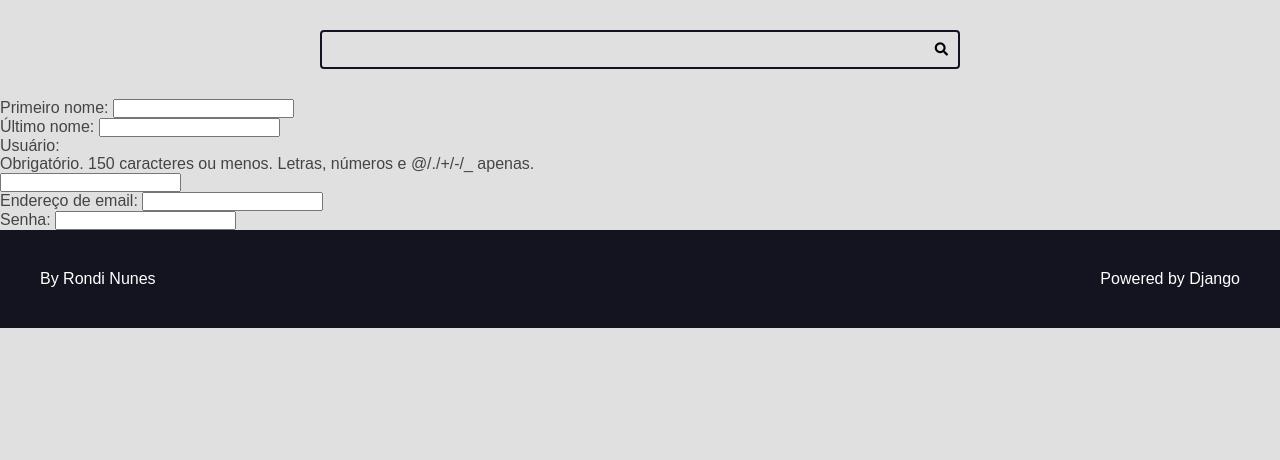
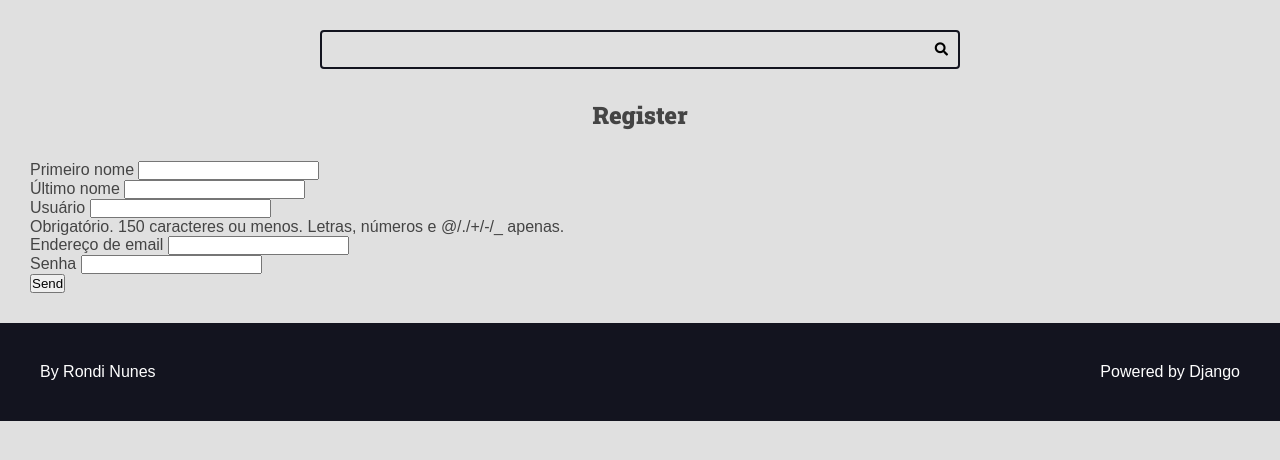
Before and after one commit to Rondi650/curso-django-udemy, a Django app: page /authors/register/ in a window 1280 px wide. Shown: the part 113-573 px from the top of the page. Run offline with Django 5.2, Linux system fonts and the light colour scheme.

Commit message:
feat(authors): enhance registration view with form handling and structured template

```diff
--- a/authors/templates/author/pages/register_view.html
+++ b/authors/templates/author/pages/register_view.html
@@ -1,6 +1,35 @@
 {% extends "global/base.html" %}
 
 
+{% block title %}Register | {% endblock title %}
+
 {% block content %}
-    {{ form }}
+  <div class="main-content center container">
+    <h2>Register</h2>
+  </div>
+
+  <div class="main-content container">
+    <form action="" method="POST">
+      {% csrf_token %}
+
+      <div class="form-content form-content-grid">
+        {% for field in form %}
+          <div class="form-group">
+            <label for="{{ field.id_for_label }}">{{ field.label }}</label>
+            {{field}}
+
+            {% if field.help_text %}
+              <p class="help-text">{{ field.help_text }}</p>
+            {% endif %}
+
+            {{ field.errors }}
+          </div>
+        {% endfor %}
+      </div>
+
+      <div class="form-group">
+        <button type="submit">Send</button>
+      </div>
+    </form>
+  </div>
 {% endblock content %}
--- a/authors/views.py
+++ b/authors/views.py
@@ -1,13 +1,15 @@
 from django.shortcuts import render
 from authors.forms import RegisterForm
+from django.http import HttpRequest
 
 # Create your views here.
 
 
-def register_view(request):
-    form = RegisterForm()
-    return render(request,
-                  template_name='author/pages/register_view.html',
-                  context={
-                      'form': form
-                  })
+def register_view(request: HttpRequest):
+    if request.POST:
+        form = RegisterForm(request.POST)
+    else:
+        form = RegisterForm()
+    return render(request, 'author/pages/register_view.html', {
+        'form': form,
+    })
```
